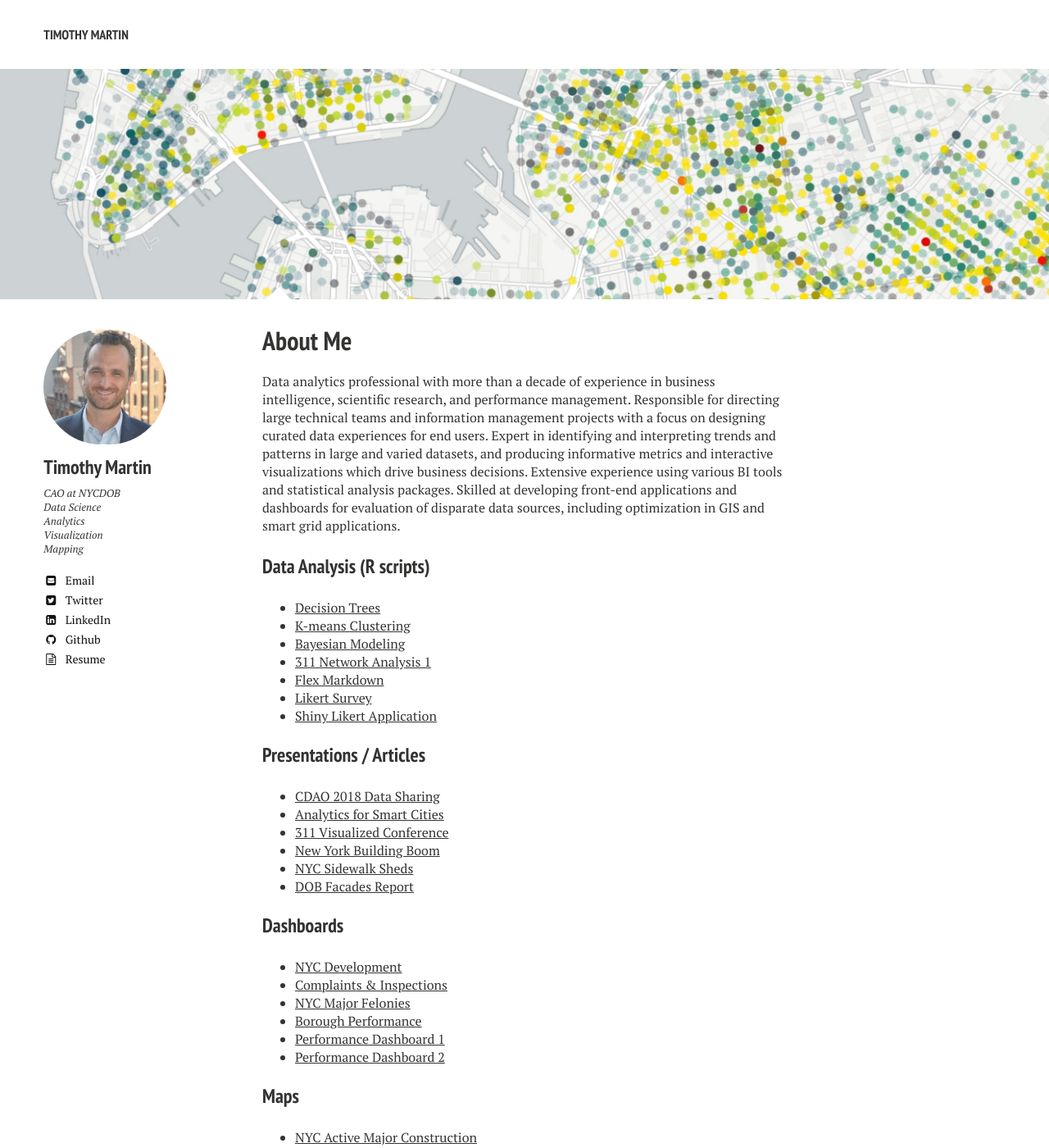
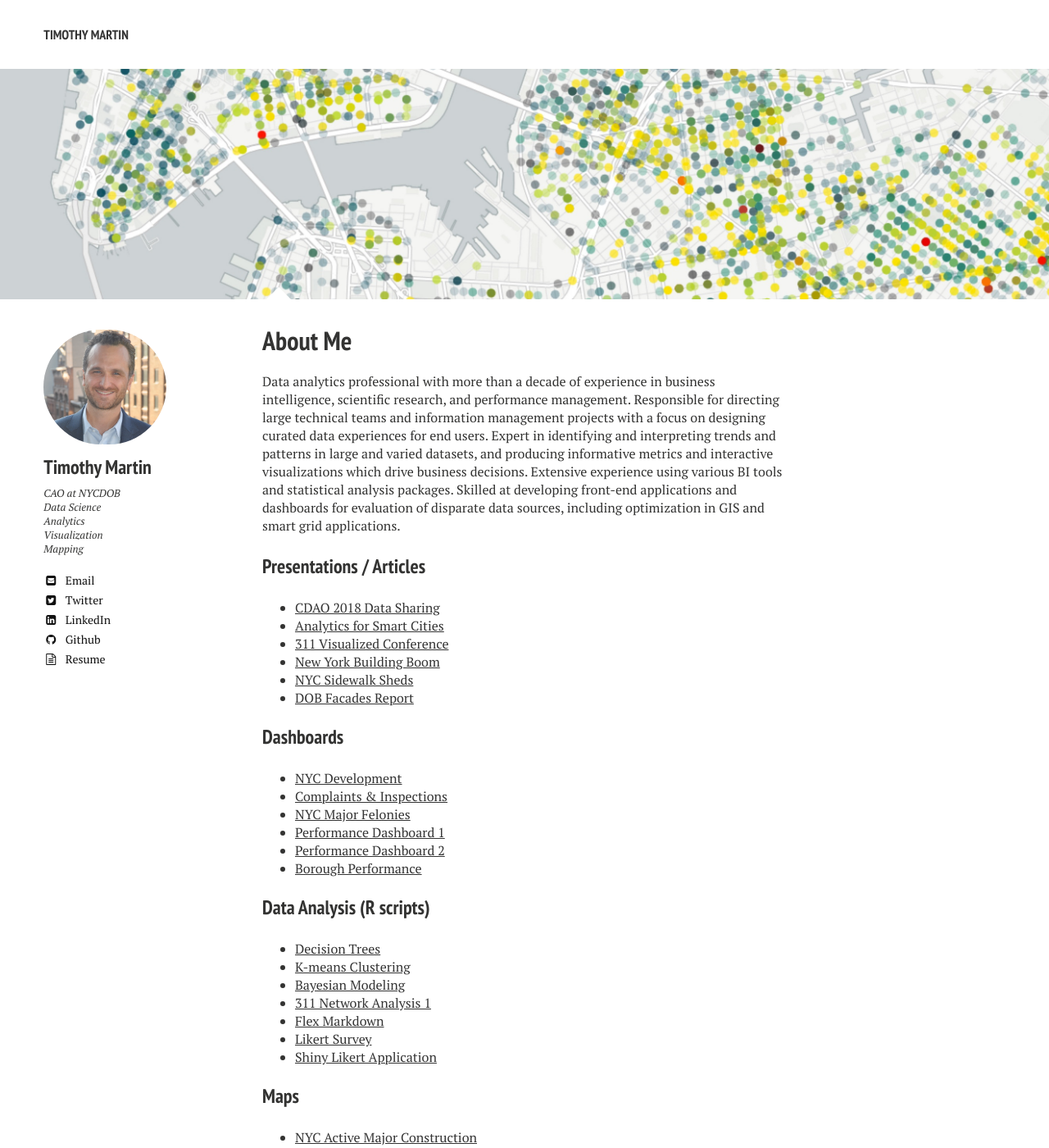
Before and after one commit to timothymartin76/timothymartin76.github.io, a Jekyll site: the page built from index.md, in a window 1280 px wide and 1400 px high. Shown: the whole window at 82% size. Built offline with Jekyll 4.4.1, drawn with Linux system fonts in a browser that asks for light colours; nearby versions of some CDN libraries; part of the change alters nothing that is shown.

```diff
--- a/index.md
+++ b/index.md
@@ -9,15 +9,6 @@ image:
 ---
 
 Data analytics professional with more than a decade of experience in business intelligence, scientific research, and performance management. Responsible for directing large technical teams and information management projects with a focus on designing curated data experiences for end users. Expert in identifying and interpreting trends and patterns in large and varied datasets, and producing informative metrics and interactive visualizations which drive business decisions. Extensive experience using various BI tools and statistical analysis packages. Skilled at developing front-end applications and dashboards for evaluation of disparate data sources, including optimization in GIS and smart grid applications.
-
-### Data Analysis (R scripts)
-* <a href="https://github.com/timothymartin76/Decision_Trees" target="_blank">Decision Trees</a>
-* <a href="https://github.com/timothymartin76/K_Means_Clustering" target="_blank">K-means Clustering</a>
-* <a href="https://github.com/timothymartin76/Bayesian_Model" target="_blank">Bayesian Modeling</a>
-* <a href="https://github.com/timothymartin76/Market_Basket" target="_blank">311 Network Analysis 1</a>
-* <a href="https://github.com/timothymartin76/Flex_Dashboards/blob/gh-pages/Illegal_Conversions.Rmd" target="_blank">Flex Markdown</a>
-* <a href="https://github.com/timothymartin76/R-Likert-Survey" target="_blank">Likert Survey</a>
-* <a href="http://timothymartin76.github.io/Likert-Survey-Shiny/" target="_blank">Shiny Likert Application</a>
 
 ### Presentations / Articles
 * <a href="https://nycdob.github.io/CDAO_2018" target="_blank">CDAO 2018 Data Sharing</a>
@@ -31,9 +22,18 @@ Data analytics professional with more than a decade of experience in business in
 * <a href="https://nycdob.github.io/DOB_Dashboards/layouts/Construction_Dashboard/Q4_2017" target="_blank">NYC Development</a>
 * <a href="https://timothymartin76.github.io/Flex_Dashboards/Illegal_Conversions" target="_blank">Complaints & Inspections</a>
 * <a href="https://timothymartin76.github.io/NYC_Felony/" target="_blank">NYC Major Felonies</a>
-* <a href="https://nycdob.github.io/DOB_Dashboards/layouts/Borough_Performance/" target="_blank">Borough Performance</a>
 * <a href="http://timothymartin76.github.io/Performance_Dashboard_2/" target="_blank">Performance Dashboard 1</a>
 * <a href="http://timothymartin76.github.io/Dashboard-D3/" target="_blank">Performance Dashboard 2</a>
+* <a href="https://nycdob.github.io/DOB_Dashboards/layouts/Borough_Performance/" target="_blank">Borough Performance</a>
+
+### Data Analysis (R scripts)
+* <a href="https://github.com/timothymartin76/Decision_Trees" target="_blank">Decision Trees</a>
+* <a href="https://github.com/timothymartin76/K_Means_Clustering" target="_blank">K-means Clustering</a>
+* <a href="https://github.com/timothymartin76/Bayesian_Model" target="_blank">Bayesian Modeling</a>
+* <a href="https://github.com/timothymartin76/Market_Basket" target="_blank">311 Network Analysis 1</a>
+* <a href="https://github.com/timothymartin76/Flex_Dashboards/blob/gh-pages/Illegal_Conversions.Rmd" target="_blank">Flex Markdown</a>
+* <a href="https://github.com/timothymartin76/R-Likert-Survey" target="_blank">Likert Survey</a>
+* <a href="http://timothymartin76.github.io/Likert-Survey-Shiny/" target="_blank">Shiny Likert Application</a>
 
 ### Maps
 * <a href="https://nycdob.github.io/DOB_Dashboards/layouts/two-and-one/Active_ConstructionTM_2" target="_blank">NYC Active Major Construction</a>
```
